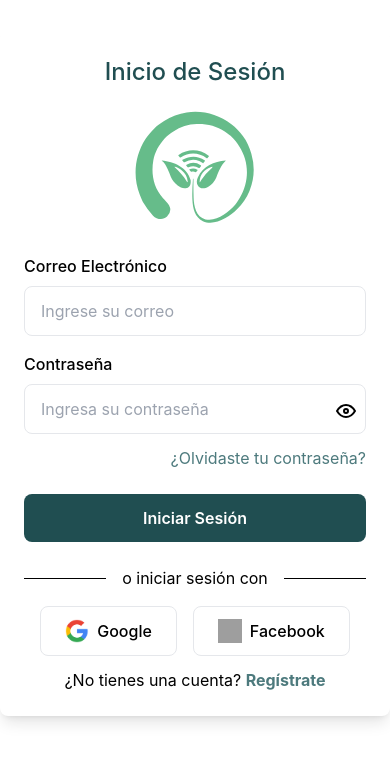
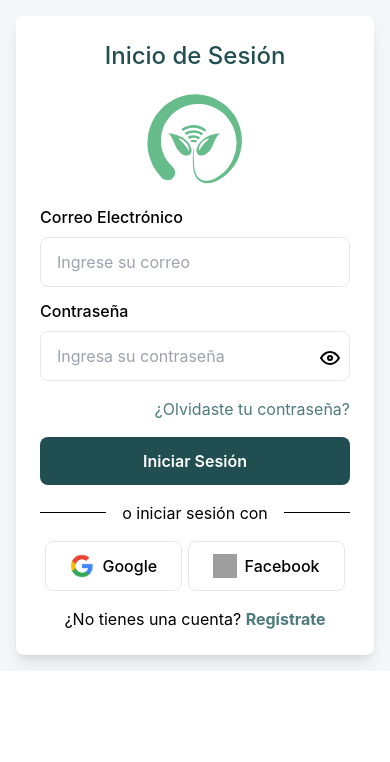
Before and after one commit to ManuelGL10/agroboost, a React (Create React App) app: page /login in a window 390 px wide. Shown: the top 762 px of the page. Built offline with nearby package versions, Linux system fonts and the light colour scheme; grey boxes are pictures that could not be loaded; a web font is replaced by a local one.

Commit message:
Fix background Login and Registrar

```diff
--- a/src/components/LoginForm.js
+++ b/src/components/LoginForm.js
@@ -24,13 +24,13 @@ const LoginForm = () => {
   };
 
   return (
-    <div className="max-w-md mx-auto mt-8 p-6 bg-white rounded-lg shadow-lg">
-      <h2 className="block font-medium md:text-4xl sm:text-3xl text-2xl text-custom-204E51 mb-4 text-center">Inicio de Sesión</h2>
-      <div className="flex items-center mb-6">
-        <img src={Logo} alt="Logo AgroBoost" className="w-40 h-auto mx-auto"/>
+    <div className="max-w-md mx-auto p-6 bg-white rounded-lg shadow-lg">
+      <h2 className="block font-medium md:text-4xl sm:text-3xl text-2xl text-custom-204E51 text-center">Inicio de Sesión</h2>
+      <div className="flex items-center my-4">
+        <img src={Logo} alt="Logo AgroBoost" className="w-32 h-auto mx-auto"/>
       </div>
       <form onSubmit={handleSubmit}>
-        <div className="mb-4">
+        <div className="mb-3">
           <label htmlFor="email" className="block font-medium text-base text-custom-00000 mb-2 text-left">Correo Electrónico</label>
           <input
             type="email"
@@ -63,18 +63,18 @@ const LoginForm = () => {
           </button>
         </div>
 
-        <div className="text-right mb-6">
+        <div className="text-right my-4">
           <a href="/password" className="text-[#4D7A7D]">¿Olvidaste tu contraseña?</a>
         </div>
         <button type="submit" className="w-full bg-custom-204E51 text-white font-semibold px-6 py-3 rounded-lg hover:bg-custom-306C73 focus:outline-none focus:bg-custom-306C73 focus:ring-2 focus:ring-custom-204E51">
           Iniciar Sesión
         </button>
-        <div className="flex items-center mt-6 mb-4">
+        <div className="flex items-center my-4">
           <hr className="border-black flex-grow" />
           <span className="text-black px-4">o iniciar sesión con</span>
           <hr className="border-black flex-grow" />
         </div>
-        <div className="flex justify-center space-x-4 mb-2">
+        <div className="flex justify-evenly">
           <button type="button" className="flex items-center bg-white text-black border border-171717 font-medium px-6 py-3 rounded-lg hover:bg-gray-200 focus:outline-none focus:bg-gray-200">
           <img src={ImgGoogle} alt="ImgGoogle" className="w-6 h-6 mr-2" />
             Google
@@ -84,8 +84,8 @@ const LoginForm = () => {
             Facebook
           </button>
         </div>
-        <div className="text-center mt-3">
-         <p>¿No tienes una cuenta? <a href="#" className="text-[#4D7A7D] font-bold">Regístrate</a></p>
+        <div className="text-center mt-4">
+         <p>¿No tienes una cuenta? <a href="/registro" className="text-[#4D7A7D] font-bold">Regístrate</a></p>
         </div>
       </form>
       {/*<ModalBienvenida isOpen={modalIsOpen} onClose={() => setModalIsOpen(false)} />
--- a/src/components/MainHome.js
+++ b/src/components/MainHome.js
@@ -86,7 +86,7 @@ const MainHome = () => {
                 </div>
             </div>
             <div className='py-4 col-span-1'>
-                <div className='w-full h-full bg-white rounded-lg p-4'>
+                <div className='w-full h-full bg-white rounded-lg p-4 flex flex-col'>
                     <h1 className='text-lg font-medium'>Detalles de Ventas</h1>
                     <div className='flex justify-center items-center h-full w-full'>
                         <div className='h-[90%] w-[90%]'>
--- a/src/components/RegistroForm.js
+++ b/src/components/RegistroForm.js
@@ -28,13 +28,13 @@ const RegistroForm = () => {
   };
 
   return (
-    <div className="max-w-md mx-auto mt-8 p-6 bg-white rounded-lg shadow-lg">
-      <h2 className="block font-medium md:text-4xl sm:text-3xl text-2xl text-custom-204E51 mb-4 text-center">Regístrate</h2>
-      <div className="flex items-center mb-6">
-        <img src={Logo} alt="Logo AgroBoost" className="w-40 h-auto mx-auto"/>
+    <div className="max-w-md mx-auto p-6 bg-white rounded-lg shadow-lg">
+      <h2 className="block font-medium md:text-4xl sm:text-3xl text-2xl text-custom-204E51 text-center">Regístrate</h2>
+      <div className="flex items-center my-4">
+        <img src={Logo} alt="Logo AgroBoost" className="w-32 h-auto mx-auto"/>
       </div>
       <form onSubmit={handleSubmit}>
-        <div className="mb-4">
+        <div className="mb-3">
           <label htmlFor="name" className="block font-medium text-base text-custom-00000 mb-2 text-left">Nombre(s)</label>
           <input
             type="text"
@@ -46,7 +46,7 @@ const RegistroForm = () => {
             required
           />
         </div>
-        <div className="mb-4">
+        <div className="mb-3">
           <label htmlFor="lastName" className="block font-medium text-base text-custom-00000 mb-2 text-left">Apellidos</label>
           <input
             type="text"
@@ -58,7 +58,7 @@ const RegistroForm = () => {
             required
           />
         </div>
-        <div className="mb-4">
+        <div className="mb-3">
           <label htmlFor="email" className="block font-medium text-base text-custom-00000 mb-2 text-left">Correo Electrónico</label>
           <input
             type="email"
@@ -90,7 +90,7 @@ const RegistroForm = () => {
             {showPassword ? <IconEyeOff size={24} /> : <IconEye size={24} />}
           </button>
         </div>
-        <div className="mb-4">
+        <div className="my-3">
           <label htmlFor="terms" className="flex items-center">
             <input
               type="checkbox"
--- a/src/views/Login.jsx
+++ b/src/views/Login.jsx
@@ -3,7 +3,7 @@ import LoginForm from '../components/LoginForm'
 
 const Login = () => {
   return (
-    <div>
+    <div className='bg-background p-4'>
       <LoginForm/>
     </div>
   )
--- a/src/views/Registro.jsx
+++ b/src/views/Registro.jsx
@@ -3,7 +3,7 @@ import RegistroForm from '../components/RegistroForm'
 
 const Registro = () => {
   return (
-    <div>
+    <div className='bg-background p-4'>
       <RegistroForm/>
     </div>
   )
```
